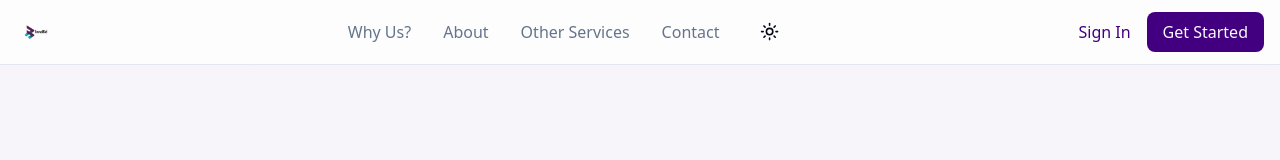
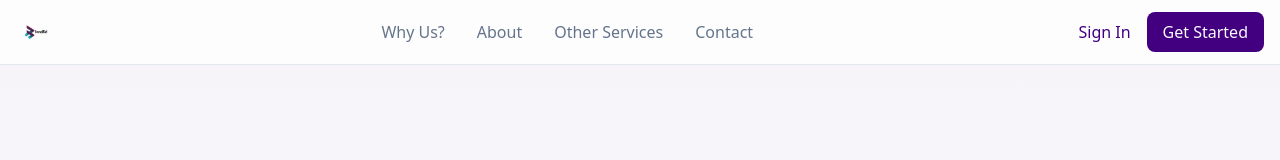
Before and after one commit to bizzy604/my-app, a Next.js app: page / in a window 1280 px wide. Shown: the top 160 px of the page. Built offline with nearby package versions, Linux system fonts and the light colour scheme.

Commit message:
Update page.tsx

```diff
--- a/app/page.tsx
+++ b/app/page.tsx
@@ -40,7 +40,6 @@ export default function Home() {
               <Link href="#contact" className="text-muted-foreground hover:text-primary">
                 Contact
               </Link>
-              <ThemeToggle />
             </nav>
 
             {/* Auth Buttons */}
@@ -105,7 +104,6 @@ export default function Home() {
                   Contact
                 </Link>
                 <div className="px-2">
-                  <ThemeToggle />
                 </div>
                 <div className="flex flex-col gap-2 pt-4 border-t">
                   <Link
```
